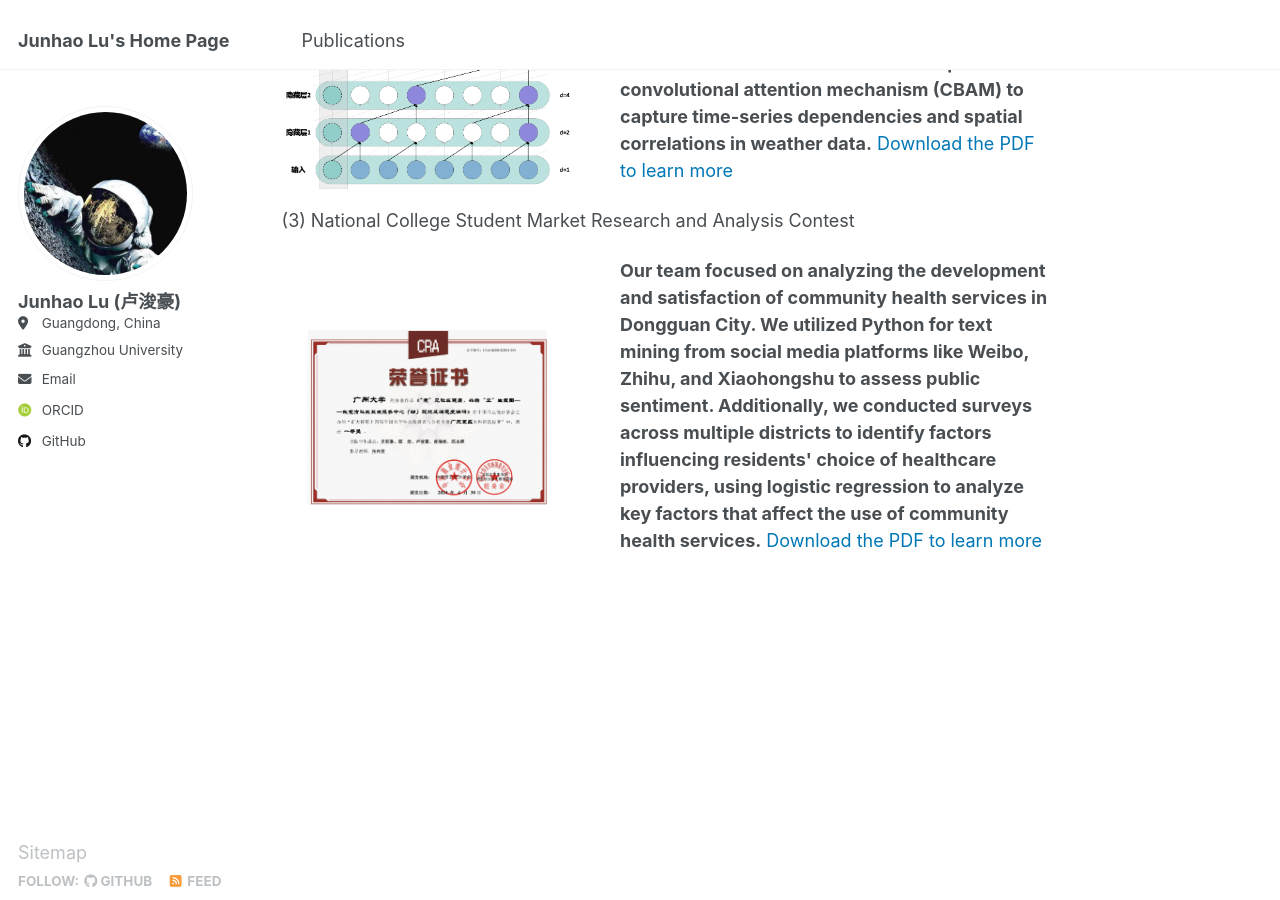
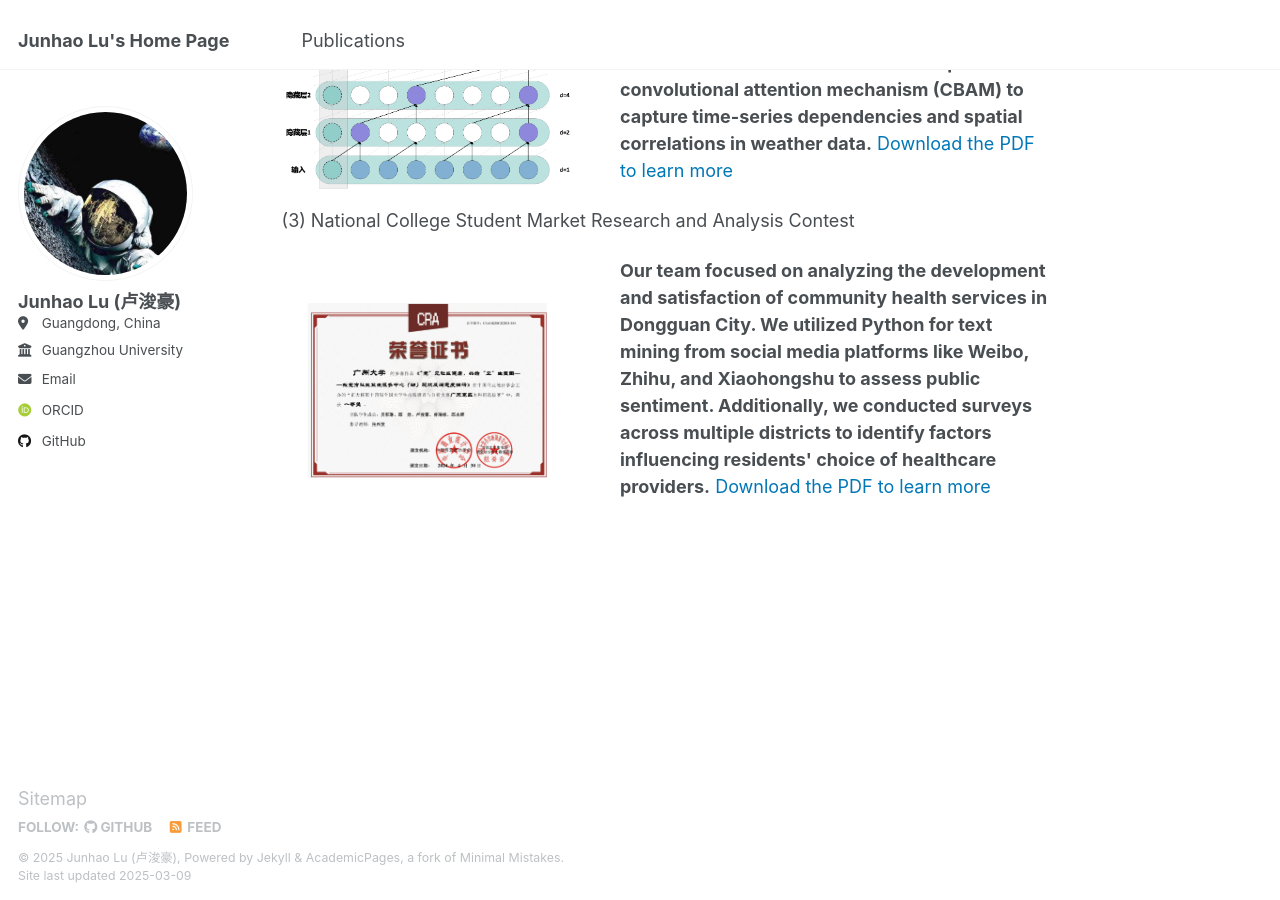
Before and after one commit to lujunhao123/lujunhao123.github.io, a Jekyll site: the page built from _pages/about.md, in a window 1280 px wide and 900 px high, scrolled down 1142 px. Built offline with Jekyll 4.4.1, drawn with Linux system fonts in a browser that asks for light colours; some web fonts are replaced.

Commit message:
Update about.md

```diff
--- a/_pages/about.md
+++ b/_pages/about.md
@@ -46,4 +46,4 @@ I am actively seeking opportunities in related fields. If you find my background
 </div>
 
 (3) National College Student Market Research and Analysis Contest
-<div style="display: flex; align-items: center; margin-top: 15px;"> <!-- Left side: Image --> <div style="flex: 1.5; padding-right: 15px;"> <img src="../images/AAA/shidiao2024.png" alt="Project Image" style="width: 90%; height: auto;"> </div> <div style="flex: 2;"> <p><strong>Our team focused on analyzing the development and satisfaction of community health services in Dongguan City. We utilized Python for text mining from social media platforms like Weibo, Zhihu, and Xiaohongshu to assess public sentiment. Additionally, we conducted surveys across multiple districts to identify factors influencing residents' choice of healthcare providers, using logistic regression to analyze key factors that affect the use of community health services.</strong> <a href="../images/AAB/shidiao2024.pdf" target="_blank" style="color: #0077b6; text-decoration: none;">Download the PDF to learn more</a></p> </div> </div>
+<div style="display: flex; align-items: center; margin-top: 15px;"> <!-- Left side: Image --> <div style="flex: 1.5; padding-right: 15px;"> <img src="../images/AAA/shidiao2024.png" alt="Project Image" style="width: 90%; height: auto;"> </div> <div style="flex: 2;"> <p><strong>Our team focused on analyzing the development and satisfaction of community health services in Dongguan City. We utilized Python for text mining from social media platforms like Weibo, Zhihu, and Xiaohongshu to assess public sentiment. Additionally, we conducted surveys across multiple districts to identify factors influencing residents' choice of healthcare providers.</strong> <a href="../images/AAB/shidiao2024.pdf" target="_blank" style="color: #0077b6; text-decoration: none;">Download the PDF to learn more</a></p> </div> </div>
```
